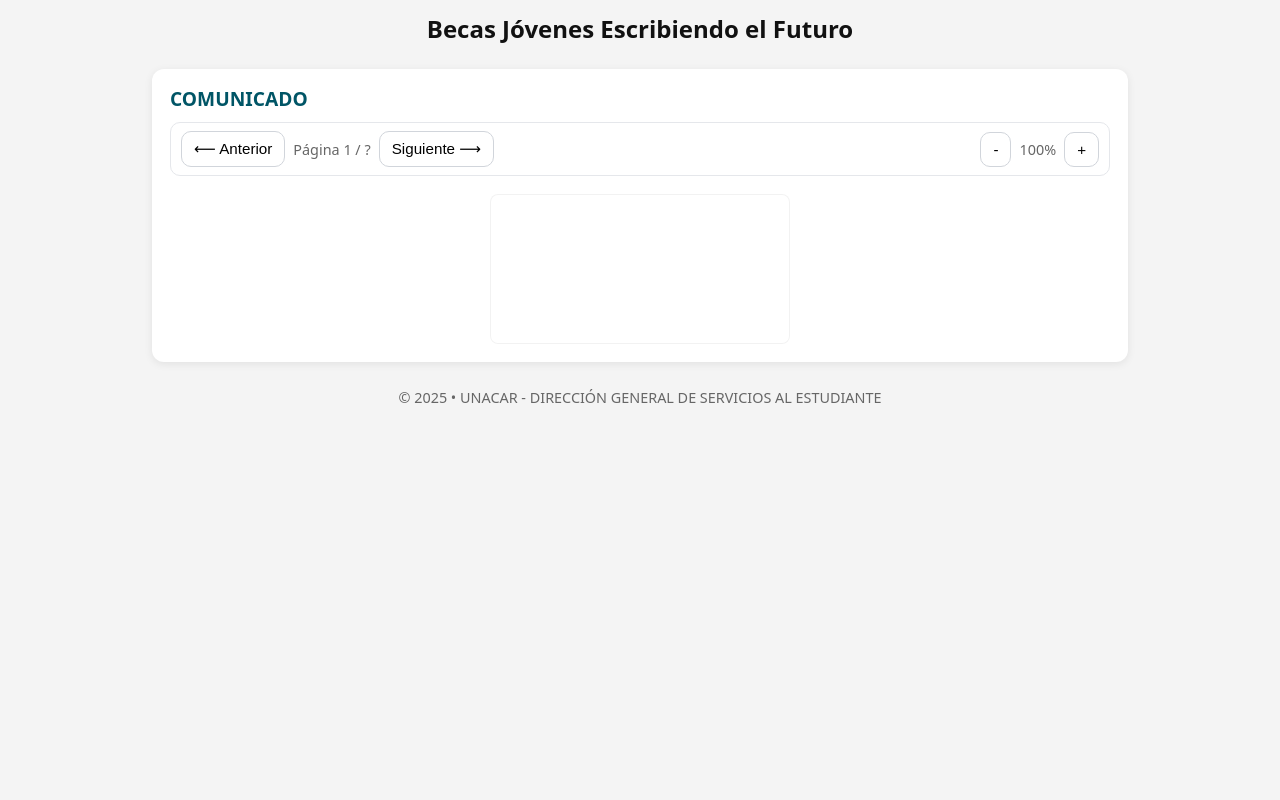
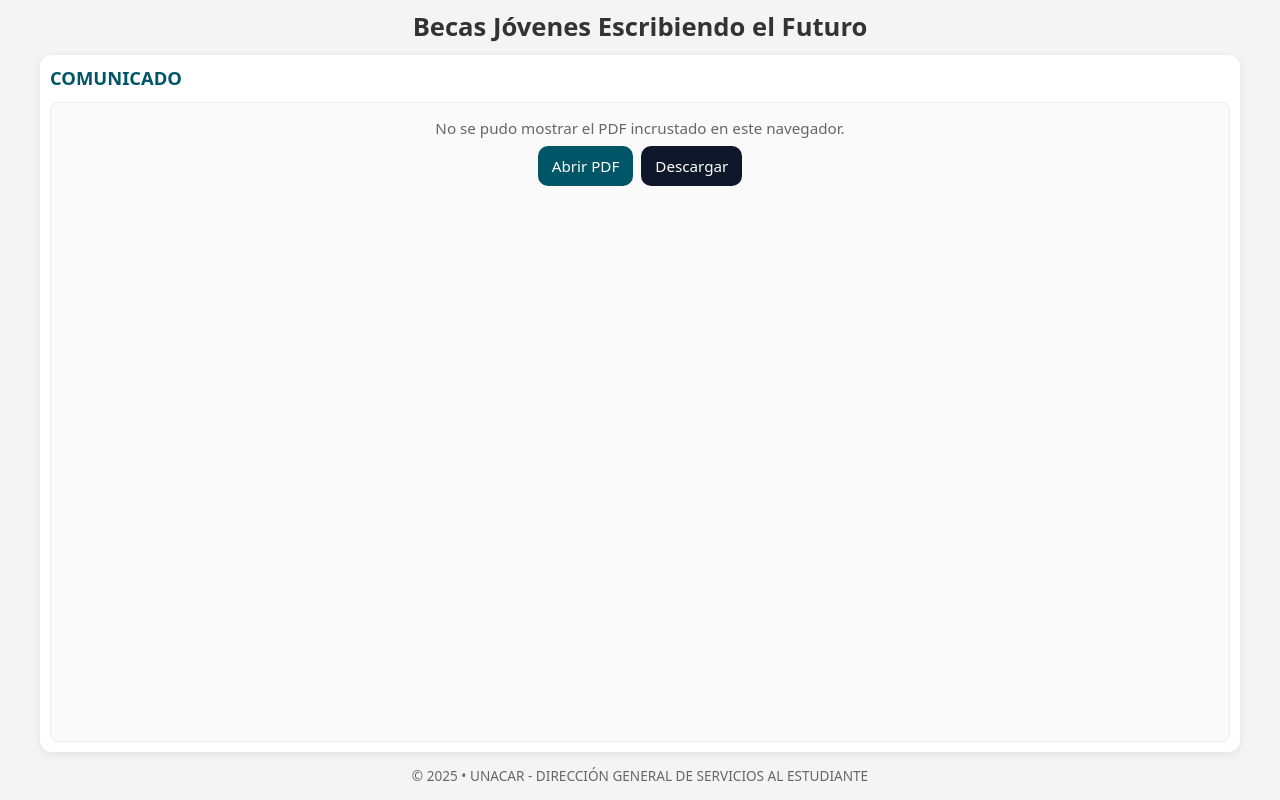
Before and after one commit to MrStinGeRYT/BECAS25, a plain HTML site: page index.html in a window 1280 px wide. Drawn offline with Linux system fonts and the light colour scheme; a script that the page names is missing.

Commit message:
Add files via upload

```diff
--- a/index.html
+++ b/index.html
@@ -2,136 +2,215 @@
 <html lang="es">
 <head>
   <meta charset="UTF-8" />
-  <meta name="viewport" content="width=device-width, initial-scale=1, viewport-fit=cover" />
-  <title>Comunicado | Becas Jóvenes Escribiendo el Futuro</title>
+  <meta
+    name="viewport"
+    content="width=device-width, initial-scale=1, viewport-fit=cover"
+  />
+  <title>Visualización de PDFs - Becas Jóvenes Escribiendo el Futuro</title>
   <style>
-    :root{ --bg:#f4f4f4; --panel:#fff; --text:#111; --brand:#005566; --muted:#666; }
-    *{box-sizing:border-box}
-    body{margin:0;background:var(--bg);font-family:system-ui,-apple-system,Segoe UI,Roboto,Arial,sans-serif;color:var(--text)}
-    header{padding:12px;text-align:center}
-    h1{margin:0;font-size:clamp(1.1rem,2.5vw,1.5rem)}
-    .viewer{max-width:1000px;margin:0 auto;padding:12px}
-    .card{background:var(--panel);border-radius:12px;box-shadow:0 2px 8px rgba(0,0,0,.08);padding:10px}
-    h2{margin:6px 8px 10px;color:var(--brand);font-size:clamp(1rem,2vw,1.2rem)}
-    .toolbar{display:flex;gap:8px;flex-wrap:wrap;align-items:center;justify-content:center;padding:8px 10px;border:1px solid #e5e7eb;border-radius:10px;margin:0 8px 10px}
-    .btn{appearance:none;border:1px solid #d1d5db;background:#fff;border-radius:10px;padding:8px 12px;font-size:.95rem}
-    .btn:active{transform:scale(.98)}
-    .status{font-size:.9rem;color:var(--muted)}
-    #canvasWrapper{display:grid;place-items:center;padding:8px}
-    canvas{max-width:100%;height:auto;border-radius:8px;box-shadow:0 0 0 1px rgba(0,0,0,.05) inset}
-    footer{padding:14px;text-align:center;color:var(--muted);font-size:.9rem}
+    :root{
+      /* --vh se actualiza con JS para manejar la barra de URL móvil */
+      --vh: 1vh;
+      --bg: #f4f4f4;
+      --text: #333;
+      --panel: #fff;
+      --brand: #005566;
+      --muted: #666;
+      --ring: 0 0 0 3px rgba(0,85,102,.15);
+      --radius: 12px;
+    }
+
+    * { box-sizing: border-box; }
+    html, body { height: 100%; }
+
+    body {
+      margin: 0;
+      font-family: system-ui, -apple-system, Segoe UI, Roboto, Arial, sans-serif;
+      color: var(--text);
+      background: var(--bg);
+      padding: 12px;
+    }
+
+    header {
+      text-align: center;
+      margin: 0 0 12px;
+    }
+
+    h1 {
+      margin: 0;
+      font-size: clamp(1.1rem, 2.5vw, 1.6rem);
+      color: var(--text);
+      line-height: 1.2;
+    }
+
+    .pdf-container {
+      max-width: 1200px;
+      margin: 0 auto;
+      display: grid;
+      gap: 12px;
+      grid-template-columns: repeat(auto-fit, minmax(280px, 1fr));
+    }
+
+    .pdf-item {
+      background: var(--panel);
+      border-radius: var(--radius);
+      padding: 10px;
+      box-shadow: 0 2px 8px rgba(0,0,0,.08);
+      display: flex;
+      flex-direction: column;
+      gap: 10px;
+      overflow: hidden;
+    }
+
+    .pdf-item h2 {
+      font-size: clamp(1rem, 2.2vw, 1.15rem);
+      margin: 0 0 2px;
+      color: var(--brand);
+    }
+
+    .pdf-frame {
+      /* Alto dinámico: ocupa hasta el 80% de la altura visible */
+      height: min(calc(var(--vh) * 80), 800px);
+      width: 100%;
+      border: none;
+      border-radius: 8px;
+      overflow: hidden;
+      background: #fafafa;
+      box-shadow: 0 0 0 1px rgba(0,0,0,.05) inset;
+    }
+
+    /* <object> para PDF incrustado */
+    .pdf-object {
+      width: 100%;
+      height: 100%;
+      border: none;
+      display: block;
+    }
+
+    /* Fallback visible cuando el navegador no incrusta el PDF */
+    .fallback {
+      display: grid;
+      gap: 8px;
+      place-items: center;
+      padding: 16px;
+      text-align: center;
+    }
+
+    .fallback p {
+      margin: 0;
+      color: var(--muted);
+      font-size: .95rem;
+    }
+
+    .actions {
+      display: flex;
+      flex-wrap: wrap;
+      gap: 8px;
+      justify-content: center;
+    }
+
+    .btn {
+      appearance: none;
+      border: none;
+      background: var(--brand);
+      color: #fff;
+      padding: 10px 14px;
+      border-radius: 10px;
+      font-size: .95rem;
+      text-decoration: none;
+      cursor: pointer;
+      outline: none;
+    }
+    .btn:focus { box-shadow: var(--ring); }
+    .btn.secondary {
+      background: #0f172a;
+    }
+
+    footer {
+      text-align: center;
+      margin-top: 14px;
+      font-size: .85rem;
+      color: var(--muted);
+    }
+
+    /* Ajustes tablet */
+    @media (max-width: 768px) {
+      body { padding: 10px; }
+      .pdf-frame { height: min(calc(var(--vh) * 75), 540px); }
+    }
+
+    /* Ajustes teléfono */
+    @media (max-width: 480px) {
+      body { padding: 8px; }
+      .pdf-frame { height: min(calc(var(--vh) * 70), 420px); }
+      .pdf-item { padding: 8px; }
+    }
   </style>
-
-  <!-- PDF.js desde CDN (funciona en móviles, sin necesidad del visor nativo) -->
-  <script src="https://cdn.jsdelivr.net/npm/pdfjs-dist@4.8.69/build/pdf.min.js"></script>
-  <script>
-    // Worker de PDF.js (obligatorio)
-    pdfjsLib.GlobalWorkerOptions.workerSrc =
-      "https://cdn.jsdelivr.net/npm/pdfjs-dist@4.8.69/build/pdf.worker.min.js";
-  </script>
 </head>
 <body>
-  <header><h1>Becas Jóvenes Escribiendo el Futuro</h1></header>
+  <header>
+    <h1>Becas Jóvenes Escribiendo el Futuro</h1>
+  </header>
 
-  <main class="viewer">
-    <section class="card" aria-labelledby="titulo">
-      <h2 id="titulo">COMUNICADO</h2>
+  <main class="pdf-container" aria-label="Documentos PDF">
+    <!-- ====== ITEM 1 ====== -->
+    <section class="pdf-item" aria-labelledby="titulo-pdf-1">
+      <h2 id="titulo-pdf-1">COMUNICADO</h2>
 
-      <div class="toolbar">
-        <button id="prev" class="btn" aria-label="Página anterior">⟵ Anterior</button>
-        <span class="status" id="pageStatus">Página 1 / ?</span>
-        <button id="next" class="btn" aria-label="Página siguiente">Siguiente ⟶</button>
-        <span style="flex:1"></span>
-        <button id="zoomOut" class="btn" aria-label="Alejar">-</button>
-        <span class="status" id="zoomStatus">100%</span>
-        <button id="zoomIn" class="btn" aria-label="Acercar">+</button>
-      </div>
-
-      <div id="canvasWrapper">
-        <canvas id="pdfCanvas"></canvas>
+      <div class="pdf-frame">
+        <!--
+          Uso de <object type="application/pdf">:
+          - Si el navegador puede incrustar PDF, lo mostrará.
+          - Si NO puede, el contenido interno (fallback) se mostrará automáticamente.
+        -->
+        <object
+          class="pdf-object"
+          data="./Anexo 2. Comunicado de Inicio 2025-2_Estudiantes_S283.pdf#view=FitH&zoom=page-width"
+          type="application/pdf"
+          aria-label="Vista previa del PDF: Comunicado"
+        >
+          <div class="fallback" role="group" aria-label="Opciones para abrir el PDF">
+            <p>No se pudo mostrar el PDF incrustado en este navegador.</p>
+            <div class="actions">
+              <a class="btn"
+                 href="./Anexo 2. Comunicado de Inicio 2025-2_Estudiantes_S283.pdf"
+                 target="_blank" rel="noopener"
+                 aria-label="Abrir PDF en una nueva pestaña">
+                Abrir PDF
+              </a>
+              <a class="btn secondary"
+                 href="./Anexo 2. Comunicado de Inicio 2025-2_Estudiantes_S283.pdf"
+                 download
+                 aria-label="Descargar PDF">
+                Descargar
+              </a>
+            </div>
+          </div>
+        </object>
       </div>
     </section>
+
   </main>
 
-  <footer>© 2025 • UNACAR - DIRECCIÓN GENERAL DE SERVICIOS AL ESTUDIANTE</footer>
+  <footer>
+    © 2025 • UNACAR - DIRECCIÓN GENERAL DE SERVICIOS AL ESTUDIANTE
+  </footer>
 
   <script>
-    // ====== CONFIGURA AQUÍ TU RUTA DEL PDF ======
-    const pdfPath = encodeURI("./Anexo 2. Comunicado de Inicio 2025-2_Estudiantes_S283.pdf");
-    // ============================================
+    // Ajuste de --vh para móviles (maneja barra de URL en iOS/Android)
+    function setVhUnit() {
+      const vh = window.innerHeight * 0.01;
+      document.documentElement.style.setProperty('--vh', `${vh}px`);
+    }
+    setVhUnit();
+    window.addEventListener('resize', setVhUnit);
+    window.addEventListener('orientationchange', setVhUnit);
 
-    const canvas = document.getElementById("pdfCanvas");
-    const ctx = canvas.getContext("2d");
-    const pageStatus = document.getElementById("pageStatus");
-    const zoomStatus = document.getElementById("zoomStatus");
-
-    let pdfDoc = null;
-    let currentPage = 1;
-    let scale = 1.1; // zoom inicial pensado para móvil
-    const ZOOM_STEP = 0.15;
-    const ZOOM_MIN = 0.5;
-    const ZOOM_MAX = 3;
-
-    // Carga el PDF
-    pdfjsLib.getDocument(pdfPath).promise.then(doc => {
-      pdfDoc = doc;
-      pageStatus.textContent = `Página ${currentPage} / ${pdfDoc.numPages}`;
-      renderPage(currentPage);
-    }).catch(err => {
-      console.error(err);
-      document.getElementById("canvasWrapper").innerHTML =
-        `<p style="color:#666;text-align:center;padding:16px">
-          No se pudo cargar el PDF. Verifica la ruta o el nombre del archivo.
-        </p>`;
-    });
-
-    function renderPage(num){
-      pdfDoc.getPage(num).then(page => {
-        // Ajuste responsivo: quepa al ancho del contenedor en móviles
-        const containerWidth = Math.min(document.querySelector(".card").clientWidth - 24, 1000);
-        const viewport = page.getViewport({ scale: 1 });
-        // Escala para que el ancho de la página quepa en el contenedor, multiplicado por 'scale'
-        const fittedScale = (containerWidth / viewport.width) * scale;
-        const v = page.getViewport({ scale: fittedScale });
-
-        canvas.width = v.width;
-        canvas.height = v.height;
-
-        const renderContext = { canvasContext: ctx, viewport: v };
-        page.render(renderContext);
-        pageStatus.textContent = `Página ${currentPage} / ${pdfDoc.numPages}`;
-        zoomStatus.textContent = `${Math.round(scale * 100)}%`;
-      });
-    }
-
-    // Controles
-    document.getElementById("prev").addEventListener("click", () => {
-      if (!pdfDoc || currentPage <= 1) return;
-      currentPage--;
-      renderPage(currentPage);
-      window.scrollTo({ top: 0, behavior: "smooth" });
-    });
-
-    document.getElementById("next").addEventListener("click", () => {
-      if (!pdfDoc || currentPage >= pdfDoc.numPages) return;
-      currentPage++;
-      renderPage(currentPage);
-      window.scrollTo({ top: 0, behavior: "smooth" });
-    });
-
-    document.getElementById("zoomIn").addEventListener("click", () => {
-      scale = Math.min(ZOOM_MAX, scale + ZOOM_STEP);
-      renderPage(currentPage);
-    });
-
-    document.getElementById("zoomOut").addEventListener("click", () => {
-      scale = Math.max(ZOOM_MIN, scale - ZOOM_STEP);
-      renderPage(currentPage);
-    });
-
-    // Re-render al rotar o cambiar tamaño (móvil)
-    window.addEventListener("resize", () => renderPage(currentPage));
-    window.addEventListener("orientationchange", () => setTimeout(() => renderPage(currentPage), 150));
+    // Deshabilitar menú contextual (en desktop). En móvil, la mayoría de navegadores lo ignoran.
+    document.addEventListener('contextmenu', (e) => {
+      const withinPDF = e.target.closest('.pdf-frame');
+      if (withinPDF) e.preventDefault();
+    }, { capture: true });
   </script>
 </body>
 </html>
```
